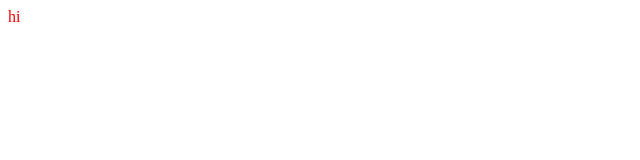
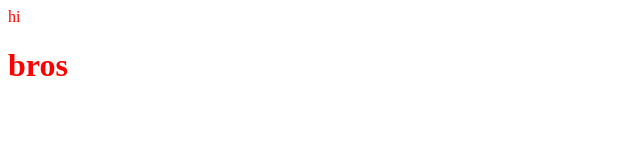
Before and after one commit to Kaushik7o/local-repo, a plain HTML site: page index.html in a window 1280 px wide. Shown: the whole page, without its empty margins (0-640 px from the left). Drawn offline with Linux system fonts and the light colour scheme.

Commit message:
h1 added

```diff
--- a/index.html
+++ b/index.html
@@ -8,5 +8,6 @@
 </head>
 <body>
     <h>hi</h>
+    <h1>bros</h1>
 </body>
 </html>
```
